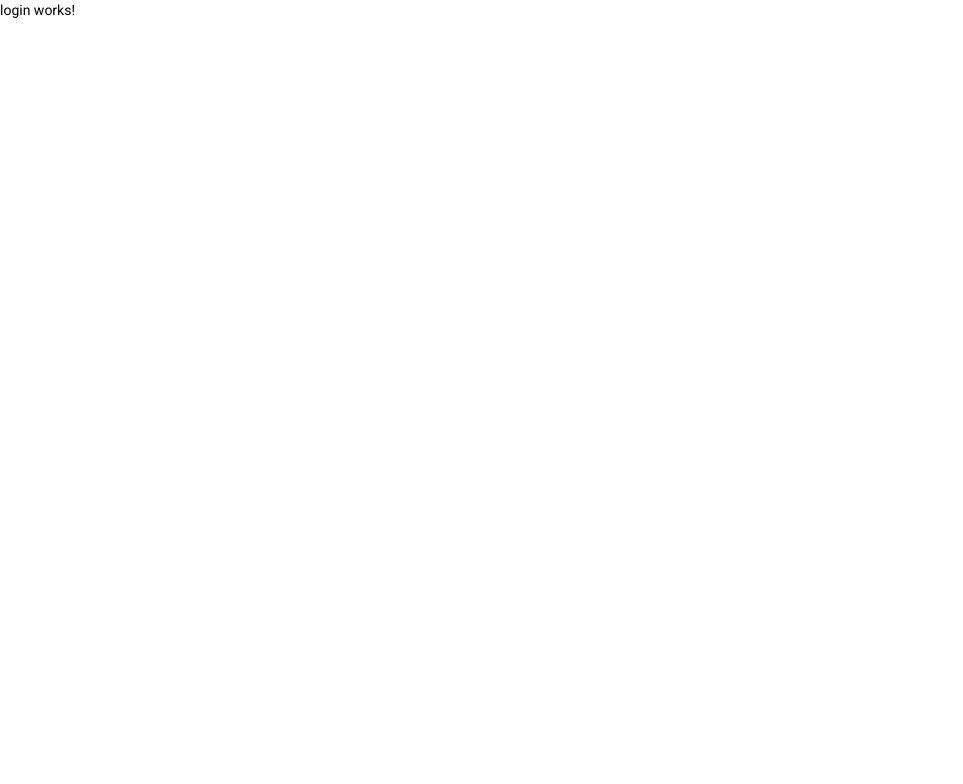
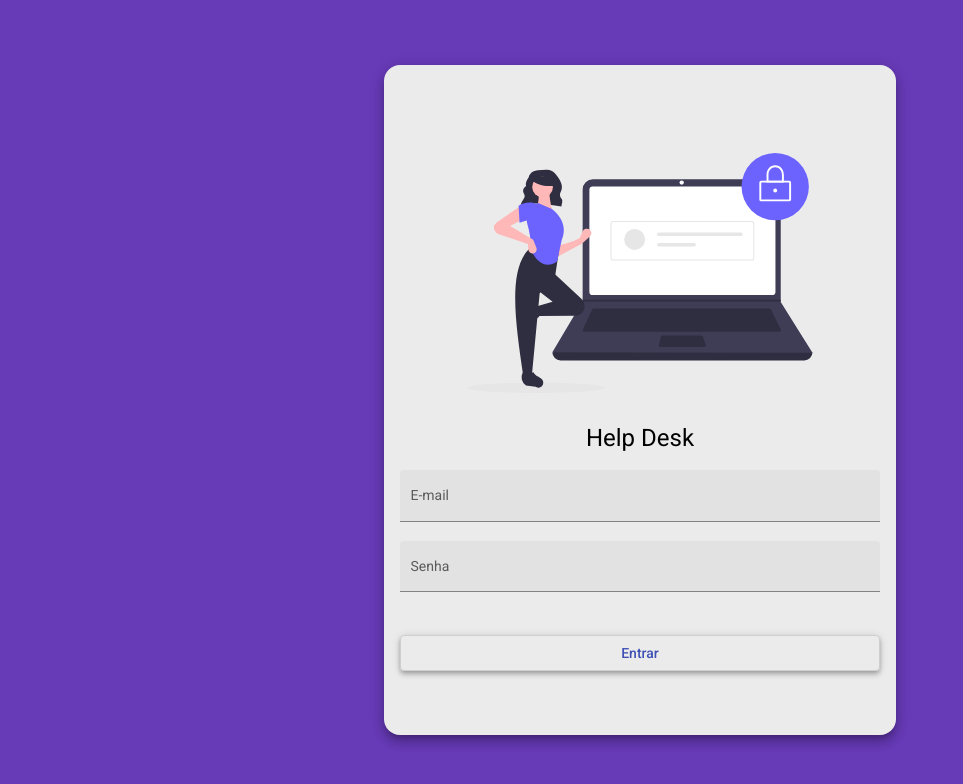
Before and after one commit to devthiagomartins/helpdesk-front, an Angular app: page /login in a window 1280 px wide. Shown: the top 784 px of the page, without its empty margins (0-963 px from the left). Built offline with nearby package versions, Linux system fonts and the light colour scheme.

Commit message:
HTML/CSS para componente login

```diff
--- a/src/app/components/login/login.component.css
+++ b/src/app/components/login/login.component.css
@@ -0,0 +1,34 @@
+.container {
+  height: 100%;
+  background: linear-gradient(90deg, rgba(103,58,183,1) 0%, rgba(103,58,183,1) 50%, rgba(103,58,183,1) 100%);;
+  display: flex;
+  align-items: center;
+  justify-content: center;
+}
+.form {
+  width: 30rem;
+  margin: auto;
+  background-color: rgb(235, 235, 235);
+  padding: 4rem 1rem;
+  border-radius: 1rem;
+}
+
+h1{
+  width: 100%;
+  text-align: center;
+}
+
+img{
+  height: 15rem;
+  width: 100%;
+  margin: 1.5rem auto 1.5rem auto;
+
+}
+
+button{
+  margin-top: 1.5rem;
+}
+
+.full-width{
+  width: 100%;
+}
--- a/src/app/components/login/login.component.html
+++ b/src/app/components/login/login.component.html
@@ -1 +1,22 @@
-<p>login works!</p>
+<div class="container">
+
+  <form class="form mat-elevation-z8">
+
+    <img src="assets/img/login-image.svg" alt="Held desk">
+
+    <h1>Help Desk</h1>
+    <mat-form-field class="full-width" appearance="fill">
+      <mat-label>E-mail</mat-label>
+      <input matInput placeholder="Ex. fulano@mail.com" value="">
+    </mat-form-field>
+
+    <mat-form-field class="full-width" appearance="fill">
+      <mat-label>Senha</mat-label>
+      <input type="password" matInput placeholder="Ex. 123" value="">
+    </mat-form-field>
+
+    <button class="full-width mat-elevation-z4" mat-stroked-button color="primary">Entrar</button>
+
+  </form>
+
+</div>
```
Also changed, not shown: src/assets/img/login-image.svg (added).
